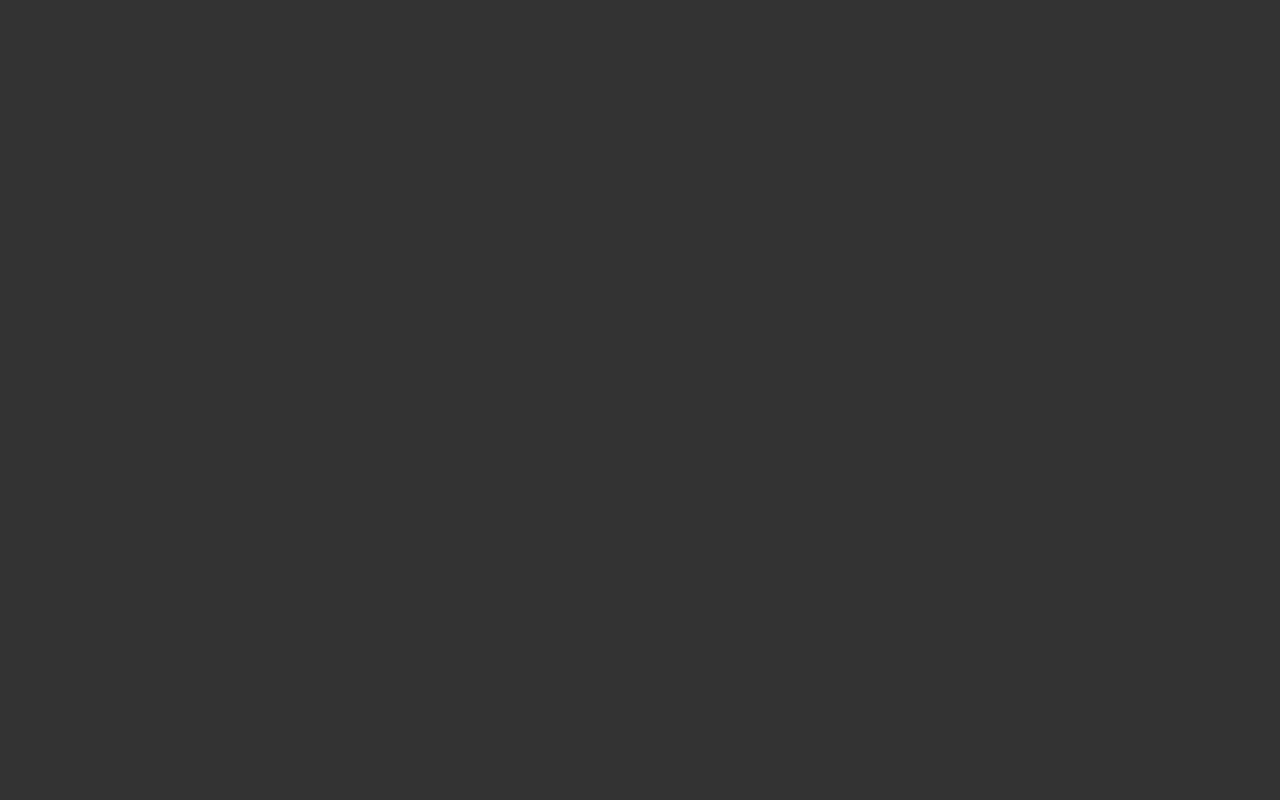
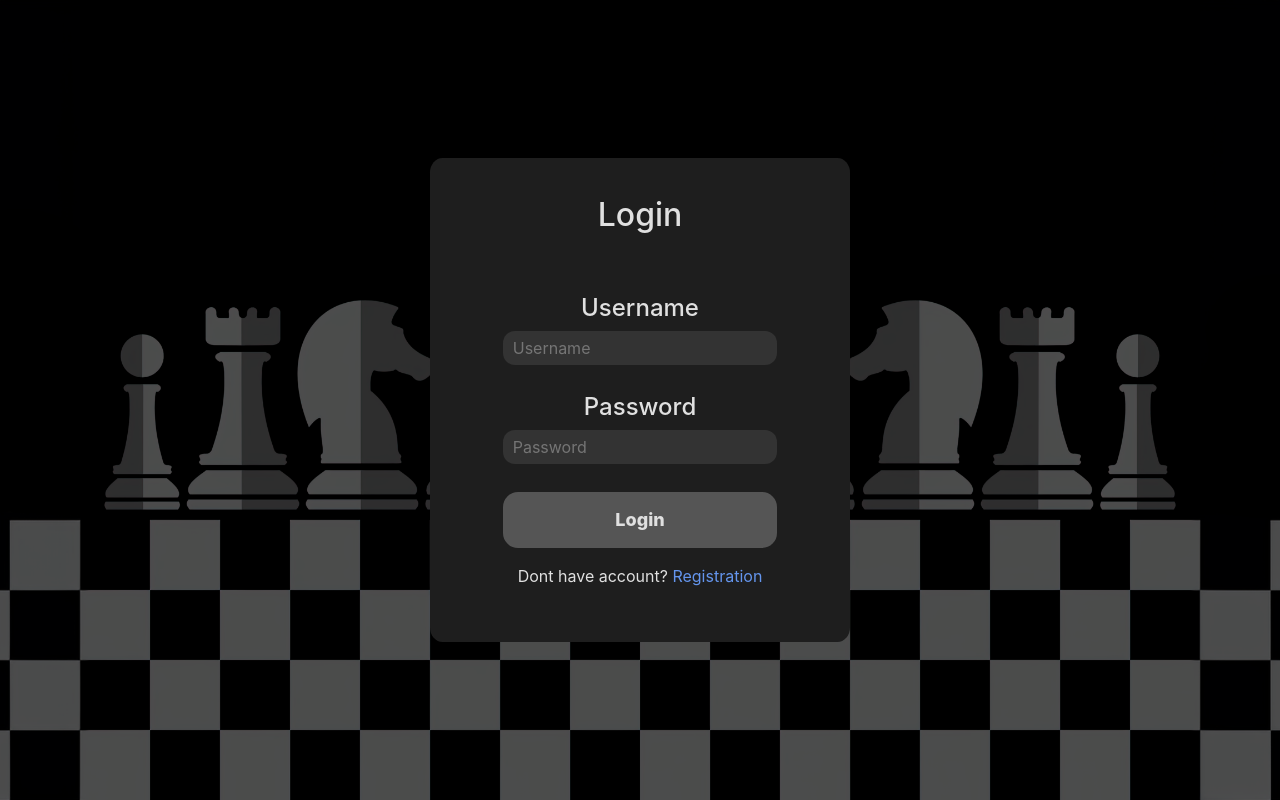
Before and after one commit to MEDABIBA/Chess, a React (Create React App) app in the folder frontend/: page /registration-form in a window 1280 px wide. Before the commit this address had no page. Built offline with nearby package versions, Linux system fonts and the light colour scheme.

Commit message:
Added authorization screen

```diff
--- a/frontend/src/App.tsx
+++ b/frontend/src/App.tsx
@@ -2,6 +2,7 @@ import { observer } from "mobx-react-lite";
 import { Route, Routes } from "react-router-dom";
 import Board from "./pages/Board";
 import CreateGame from "./pages/CreateGame";
+import AuthForm from "./pages/AuthForm";
 
 const App = observer(() => {
   return (
@@ -9,6 +10,7 @@ const App = observer(() => {
       <Routes>
         <Route path="/game/:id" element={<Board />} />
         <Route path="/create-game" element={<CreateGame />} />
+        <Route path="/registration-form" element={<AuthForm />} />
       </Routes>
     </div>
   );
--- a/frontend/src/helpers/checkValidNickname.ts
+++ b/frontend/src/helpers/checkValidNickname.ts
@@ -1,6 +1,6 @@
-const checkValidNickname = (value: string) => {
+export const checkValidValue = (value: string) => {
   const trimmed = value.trim();
-  return trimmed.length > 0 && /^[A-Za-z0-9 ]{1,30}$/.test(trimmed);
+  return trimmed.length !== 0 && /^[A-Za-z0-9 ]{1,30}$/.test(trimmed);
 };
 
-export default checkValidNickname;
+export default checkValidValue;
--- a/frontend/src/index.css
+++ b/frontend/src/index.css
@@ -22,6 +22,26 @@ body {
   align-items: center;
 }
 
+.backgound-image {
+  position: relative;
+  z-index: 2;
+  background-image: url(./assets/chess-pieces-black-5120x2880-16661.png);
+  background-size: cover;
+  background-position: center;
+  display: flex;
+  height: 100%;
+  width: 100%;
+  align-items: center;
+  justify-content: center;
+}
+.backgound-image::before {
+  z-index: -1;
+  content: "";
+  position: absolute;
+  inset: 0;
+  background: rgba(0, 0, 0, 0.4);
+}
+
 .main-content {
   position: relative;
   width: 100%;
@@ -40,14 +60,13 @@ body {
 
 .board {
   width: 100%;
-  aspect-ratio: 1;      /* сохраняет квадрат */
+  aspect-ratio: 1; /* сохраняет квадрат */
   display: flex;
   flex-wrap: wrap;
   position: relative;
 
-  min-height: 50vh;      /* минимум половина высоты экрана */
+  min-height: 50vh; /* минимум половина высоты экрана */
 }
-
 
 .btn-lg {
   position: absolute;
@@ -245,36 +264,19 @@ body {
   z-index: 2;
 }
 
-.modal-window-page {
-  position: relative;
-  z-index: 2;
-  background-image: url(./assets/chess-pieces-black-5120x2880-16661.png);
-  background-size: cover;
-  background-position: center;
-  display: flex;
-  height: 100%;
-  width: 100%;
-  align-items: center;
-  justify-content: center;
-}
-.modal-window-page::before {
-  z-index: -1;
-  content: "";
-  position: absolute;
-  inset: 0;
-  background: rgba(0, 0, 0, 0.4);
-}
-
 .modal-window {
   display: flex;
   flex-direction: column;
   height: 60%;
   width: 420px;
+  min-height: min-content;
+  min-width: min-content;
+  max-height: 90vh;
   max-width: 90vw;
-  max-height: 90vh;
   background-color: #1e1e1e;
   border-radius: 3%;
   padding: 3%;
+  color: #e0e0e0;
   align-items: center;
   text-align: center;
 }
@@ -373,7 +375,7 @@ body {
   background-color: inherit;
 }
 
-.nickname-input {
+.input {
   color: #fff;
   padding: 5px 10px;
   border-radius: 12px;
@@ -381,30 +383,30 @@ body {
   width: 80%;
   margin-bottom: 20px;
 }
-.nickname-error {
+.input-error {
   color: rgb(220, 38, 38);
 }
 
-.create-game-button {
-  background-color: #e6e1d8;
-  color: #1c1c1c;
+.submit-button {
+  background-color: #555;
   margin-top: auto;
   height: 14%;
   width: 80%;
   border-radius: 15px;
   cursor: pointer;
+  color: #e0e0e0;
+  font-weight: 800;
+  font-size: large;
+  margin-bottom: 1rem;
 }
-.create-game-button:hover {
-  background-color: #cfc8ba;
+.submit-button:hover {
+  background-color: #666;
 }
-.create-game-button:disabled {
-  background-color: #555;
-}
-.create-game-button:disabled:hover {
-  background-color: #555;
+.submit-button:disabled {
+  background-color: #999;
 }
 
-.player-card{
+.player-card {
   background-color: #444;
   color: #f5f5f5;
   padding: 10px;
@@ -420,3 +422,24 @@ body {
   font-size: 2em;
   /* margin-bottom: 10px; */
 }
+
+.auth-title {
+  width: 100%;
+  margin-bottom: 15%;
+}
+.auth-elem {
+  width: 100%;
+  list-style: none;
+}
+.auth-elem-input {
+  width: 100%;
+}
+.auth-button {
+  background: inherit;
+  color: cornflowerblue;
+}
+.auth-button:hover {
+  text-decoration: underline;
+  cursor: pointer;
+  color: royalblue !important;
+}
--- /dev/null
+++ b/frontend/src/pages/AuthForm.tsx
@@ -0,0 +1,73 @@
+import { useEffect, useState } from "react";
+import { useStore } from "../provider/context";
+import checkValidValue from "../helpers/checkValidNickname";
+
+const AuthForm = () => {
+  const { handleAuthSubmit } = useStore();
+  const [auth, setAuth] = useState<"login" | "registration">("login");
+  const [username, setUsername] = useState("");
+  const [password, setPassword] = useState("");
+  const [isError, setIsError] = useState(false);
+
+  useEffect(() => {
+    if (isError) {
+      checkValidValue(username) && checkValidValue(password) ? setIsError(false) : setIsError(true);
+    }
+  }, [username, password]);
+
+  return (
+    <div className="backgound-image">
+      <form
+        onSubmit={async (e) => {
+          e.preventDefault();
+          if (checkValidValue(username) && checkValidValue(password)) {
+            setIsError(false);
+            await handleAuthSubmit(auth, username, password);
+          } else {
+            setIsError(true);
+          }
+        }}
+        className="modal-window">
+        <div className="auth-title">
+          <h2 className="auth-title-text">{auth === "login" ? "Login" : "Registration"}</h2>
+        </div>
+        <label className="auth-elem">
+          <h4>Username</h4>
+          <input
+            onChange={(el) => setUsername(el.target.value)}
+            className="input"
+            placeholder="Username"
+            type="text"
+            value={username}
+          />
+        </label>
+        <label className="auth-elem">
+          <h4>Password</h4>
+          <input
+            onChange={(el) => setPassword(el.target.value)}
+            className="input"
+            placeholder="Password"
+            type="password"
+            value={password}
+          />
+        </label>
+        <button disabled={isError} className="submit-button">
+          {" "}
+          {auth === "login" ? "Login" : "Create account"}
+        </button>
+        {isError && <div className="input-error">Maximum 30 characters (Latin letters only)</div>}
+        <p>
+          {auth === "login" ? "Dont have account? " : "Already have username and password? "}
+          <button
+            className="auth-button"
+            type="button"
+            onClick={() => (auth === "login" ? setAuth("registration") : setAuth("login"))}>
+            {auth === "login" ? "Registration" : "Login"}
+          </button>
+        </p>
+      </form>
+    </div>
+  );
+};
+
+export default AuthForm;
--- a/frontend/src/pages/CreateGame.tsx
+++ b/frontend/src/pages/CreateGame.tsx
@@ -32,7 +32,7 @@ const CreateGame = () => {
     navigate(`/game/${gameId}`);
   };
   return (
-    <div className="modal-window-page">
+    <div className="backgound-image">
       <div className="modal-window">
         <button
           className="timer-button"
@@ -65,14 +65,14 @@ const CreateGame = () => {
           placeholder="Enter your nickname"
           onChange={(e) => setNickname(e.target.value)}
           value={nickname}
-          className="nickname-input"
+          className="input"
         />
         {nicknameError && (
-          <div className="nickname-error">Maximum 30 characters (Latin letters only)</div>
+          <div className="input-error">Maximum 30 characters (Latin letters only)</div>
         )}
         <button
           onClick={async () => await handleCreate(selectTime, nickname)}
-          className="create-game-button"
+          className="submit-button"
           disabled={nicknameError || nickname.length < 1}>
           Create game
         </button>
--- a/frontend/src/store/NewGame.ts
+++ b/frontend/src/store/NewGame.ts
@@ -35,7 +35,6 @@ class NewGame {
           data.message ? JSON.stringify(data.message) : `Server error: ${response.status}`,
         );
       }
-      this.store.setNickname(nickname);
       console.log("Id created game: ", data.id);
       return data.id;
     } catch (error: unknown) {
--- a/frontend/src/store/RootStore.ts
+++ b/frontend/src/store/RootStore.ts
@@ -22,12 +22,12 @@ export class RootStore {
   }
 
   getNickname() {
-    this.nickname = localStorage.getItem("nickname");
+    // Take it from access token
     console.log("Nickname is: ", this.nickname);
   }
-  setNickname(nickname: string) {
-    localStorage.setItem("nickname", nickname);
-    console.log("Nickname was changed to: ", this.nickname);
+
+  handleAuthSubmit(auth: string, username: string, password: string) {
+    // here is logic
   }
 }
 
```
Lines whose indentation alone changed are shown as unchanged.
